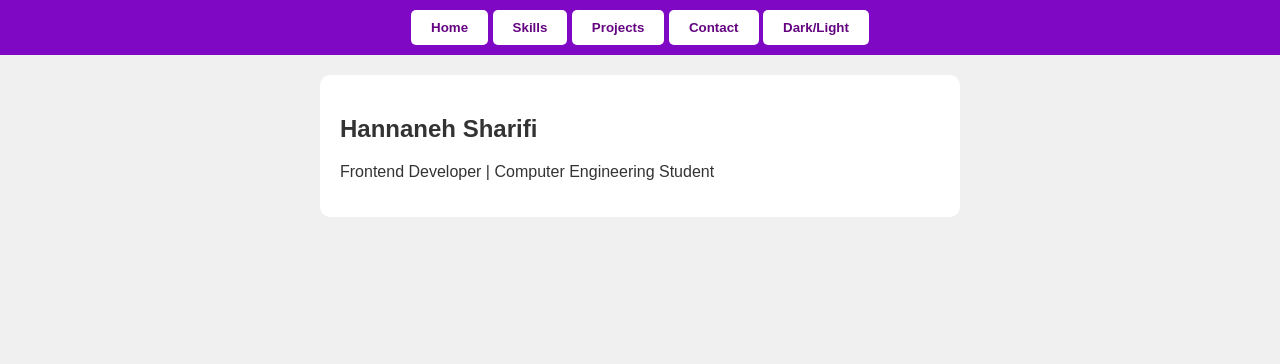
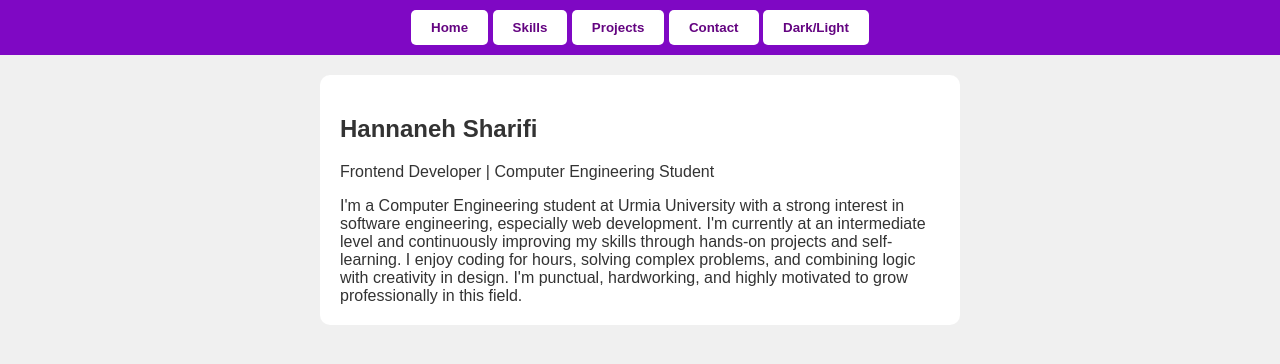
Before and after one commit to HannanehSharifi/portfolio-website, a plain HTML site: page index.html in a window 1280 px wide. Drawn offline with Linux system fonts and the light colour scheme.

Commit message:
Update index.html

```diff
--- a/index.html
+++ b/index.html
@@ -21,6 +21,13 @@
     <section id="home" class="page">
         <h1>Hannaneh Sharifi</h1>
         <p>Frontend Developer | Computer Engineering Student</p>
+         <div>I'm a Computer Engineering student at Urmia University with a strong interest
+            in software engineering, especially web development. I'm currently at an
+            intermediate level and continuously improving my skills through hands-on
+            projects and self-learning. I enjoy coding for hours, solving complex problems,
+            and combining logic with creativity in design. I'm punctual, hardworking, and
+            highly motivated to grow professionally in this field.</div>
+
     </section>
 
     <section id="skills" class="page" style="display: none;">
```
